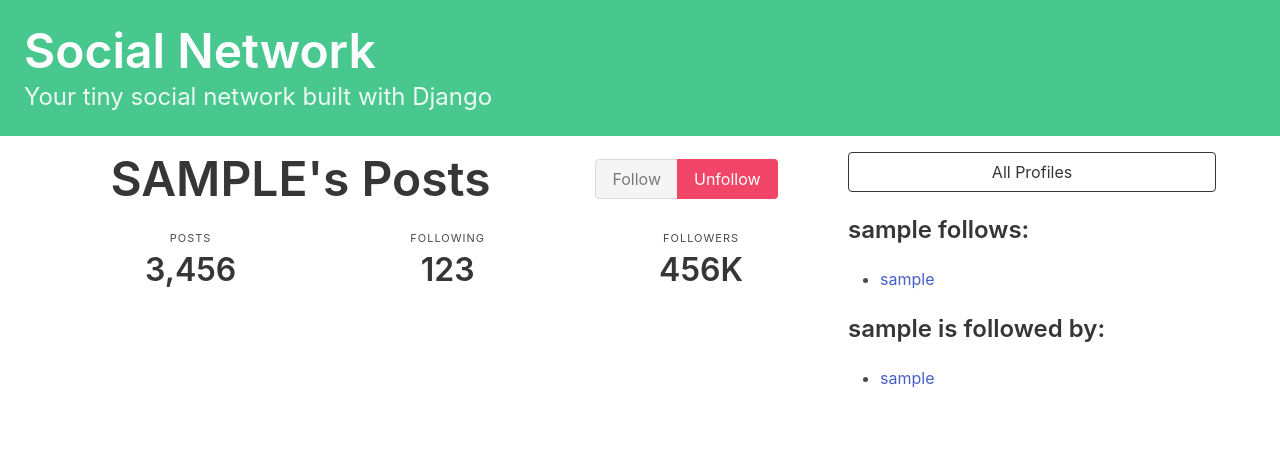
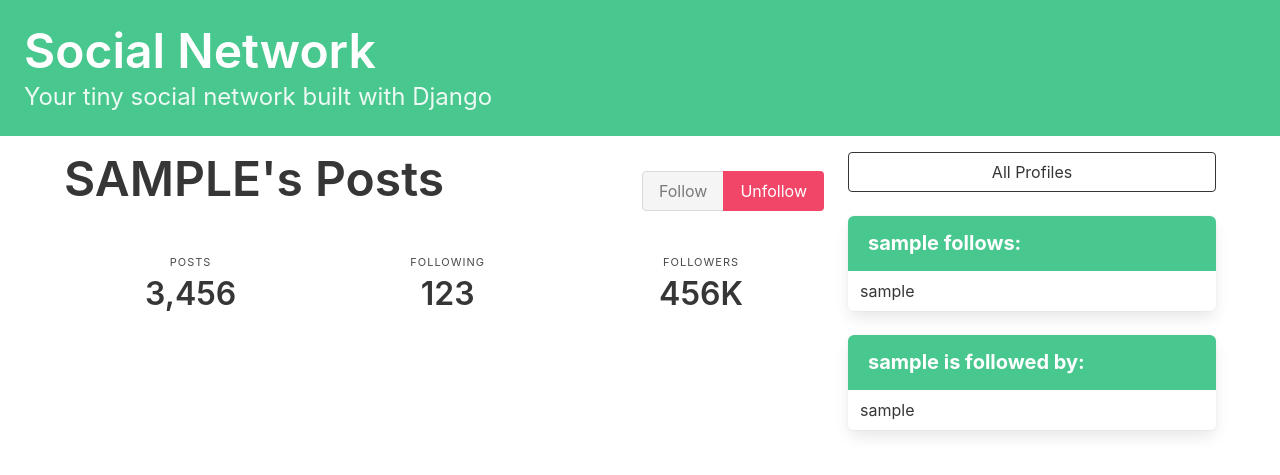
Before and after one commit to sbacky/django-practice, a Django app: page /profile/1 in a window 1280 px wide. Shown: the top 475 px of the page. Run offline with Django 4.2, Linux system fonts and the light colour scheme; the visitor is signed in with stand-in values (Sample User, id 1); data comes from the database, SQL or seed files in the repository; data that the repository does not hold is empty.

Commit message:
Add all user posts to user profile page. Update sidebar for followers and following.

```diff
--- a/myproject/social/templates/social/profile.html
+++ b/myproject/social/templates/social/profile.html
@@ -3,15 +3,17 @@
 {% extends 'base.html' %}
 
 {% block content %}
-
+<!-- Main COntent-->
 <div class="column">
-    <!-- Profile Header -->
     <div class="block">
+        <!-- Profile Header -->
         <div class="level is-mobile">
-            <h1 class="level-item title is-1">
+            <!-- Profile Title -->
+            <h1 class="level-left title is-1">
                 {{profile.user.username|upper}}'s Posts
             </h1>
-            <form class="level-item" method="post" action="">
+            <!-- Follow/Unfollow -->
+            <form class="level-right" method="post" action="">
                 {% csrf_token %}
                 <div class="buttons has-addons">
                     {% if profile in user.profile.follows.all %}
@@ -24,6 +26,7 @@
                 </div>
             </form>
         </div>
+        <!-- Profile Statistics -->
         <nav class="level is-mobile">
             <div class="level-item has-text-centered">
                 <div>
@@ -45,13 +48,21 @@
             </div>
         </nav>
     </div>
-
     <!-- List all Posts for Profile -->
-
+    <div class="content">
+        {% for message in profile.user.messages.all %}
+            <div class="box">
+                {{ message.body }}
+                <span class="is-small has-text-grey-light">
+                    ({{ message.created_at }})
+                </span>
+            </div>
+        {% endfor %}
+    </div>
 </div>
-
+<!-- Sidebar -->
 <div class="column is-one-third">
-
+    <!-- List All Profiles Button -->
     <div class="block">
         <a href="{% url 'social:profile_list' %}">
             <button class="button is-dark is-outlined is-fullwidth">
@@ -59,43 +70,32 @@
             </button>
         </a>
     </div>
-
+    <!-- List all Following -->
     <div class="block">
-        <!-- List all Following -->
-        <h3 class="title is-4">
-            {{profile.user.username}} follows:
-        </h3>
-        <div class="content">
-            <ul>
+        <div class="panel is-success">
+            <h3 class="panel-heading">
+                {{profile.user.username}} follows:
+            </h3>
             {% for following in profile.follows.all %}
-                <li>
-                    <a href="{% url 'social:profile' following.id %}">
-                        {{ following }}
-                    </a>
-                </li>
+                <a class="panel-block" href="{% url 'social:profile' following.id %}">
+                    {{ following }}
+                </a>
             {% endfor %}
-            </ul>
         </div>
     </div>
-
+    <!-- List all Followers -->
     <div class="block">
-        <!-- List all Followers -->
-        <h3 class="title is-4">
-            {{profile.user.username}} is followed by:
-        </h3>
-        <div class="content">
-            <ul>
+        <div class="panel is-success">
+            <h3 class="panel-heading">
+                {{profile.user.username}} is followed by:
+            </h3>
             {% for follower in profile.followed_by.all %}
-                <li>
-                    <a href="{% url 'social:profile' follower.id %}">
-                        {{ follower }}
-                    </a>
-                </li>
+                <a class="panel-block" href="{% url 'social:profile' follower.id %}">
+                    {{ follower }}
+                </a>
             {% endfor %}
-            </ul>
         </div>
     </div>
-
 </div>
 
 {% endblock content %}
```
